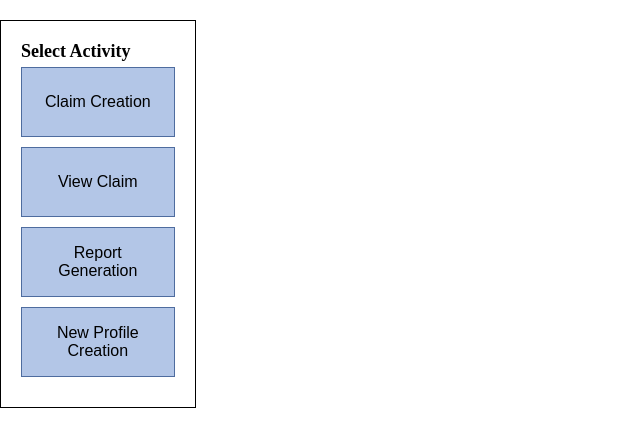
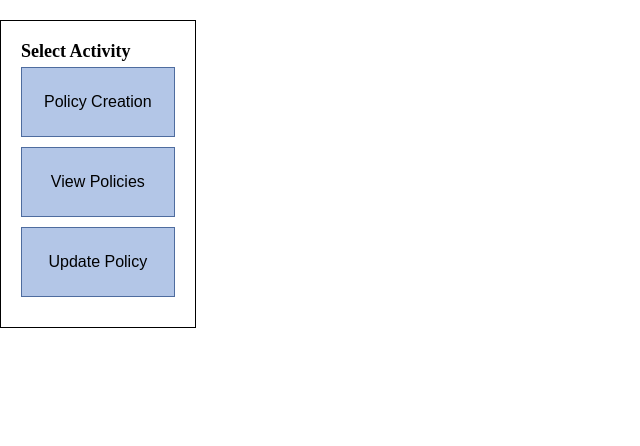
Before and after one commit to Pallavi-Srivastava/Online-Claim-Registration-System, an Angular app: page / in a window 1280 px wide. Shown: the top 446 px of the page, without its empty margins (0-640 px from the left). Built offline with nearby package versions, Linux system fonts and the light colour scheme.

Commit message:
Added:Policy side navigation bar componen

```diff
--- a/src/app/app.component.html
+++ b/src/app/app.component.html
@@ -1,2 +1,2 @@
-<claim-side-navbar></claim-side-navbar>
+<policy-side-navbar></policy-side-navbar>
 <router-outlet></router-outlet>
--- a/src/app/app.module.ts
+++ b/src/app/app.module.ts
@@ -5,12 +5,14 @@ import { AppRoutingModule } from './app-routing.module';
 import { AppComponent } from './app.component';
 import { ClaimSideNavbarComponent } from './components/claim-side-navbar/claim-side-navbar.component';
 import { ButtonComponent } from './components/button/button.component';
+import { PolicySideNavbarComponent } from './components/policy-side-navbar/policy-side-navbar.component';
 
 @NgModule({
   declarations: [
     AppComponent,
     ClaimSideNavbarComponent,
-    ButtonComponent
+    ButtonComponent,
+    PolicySideNavbarComponent
   ],
   imports: [
     BrowserModule,
--- /dev/null
+++ b/src/app/components/policy-side-navbar/policy-side-navbar.component.html
@@ -0,0 +1,6 @@
+<div class="side-nav-bar">
+    <p class="side-nav-text">Select Activity</p>
+    <app-button [buttonName]="firstButton"></app-button>
+    <app-button [buttonName]="secondButton"></app-button>
+    <app-button [buttonName]="thirdButton"></app-button>
+</div>
--- /dev/null
+++ b/src/app/components/policy-side-navbar/policy-side-navbar.component.scss
@@ -0,0 +1 @@
+@import "../../components/claim-side-navbar/claim-side-navbar.component.scss";
--- /dev/null
+++ b/src/app/components/policy-side-navbar/policy-side-navbar.component.ts
@@ -0,0 +1,19 @@
+import { Component, OnInit } from '@angular/core';
+
+@Component({
+  selector: 'policy-side-navbar',
+  templateUrl: './policy-side-navbar.component.html',
+  styleUrls: ['./policy-side-navbar.component.scss']
+})
+export class PolicySideNavbarComponent implements OnInit {
+
+  firstButton: string = "Policy Creation";
+  secondButton: string = "View Policies";
+  thirdButton: string = "Update Policy";
+
+  constructor() { }
+
+  ngOnInit(): void {
+  }
+
+}
```
Also changed, not shown: 1 other file (tests, documents, lock files or other folders).
